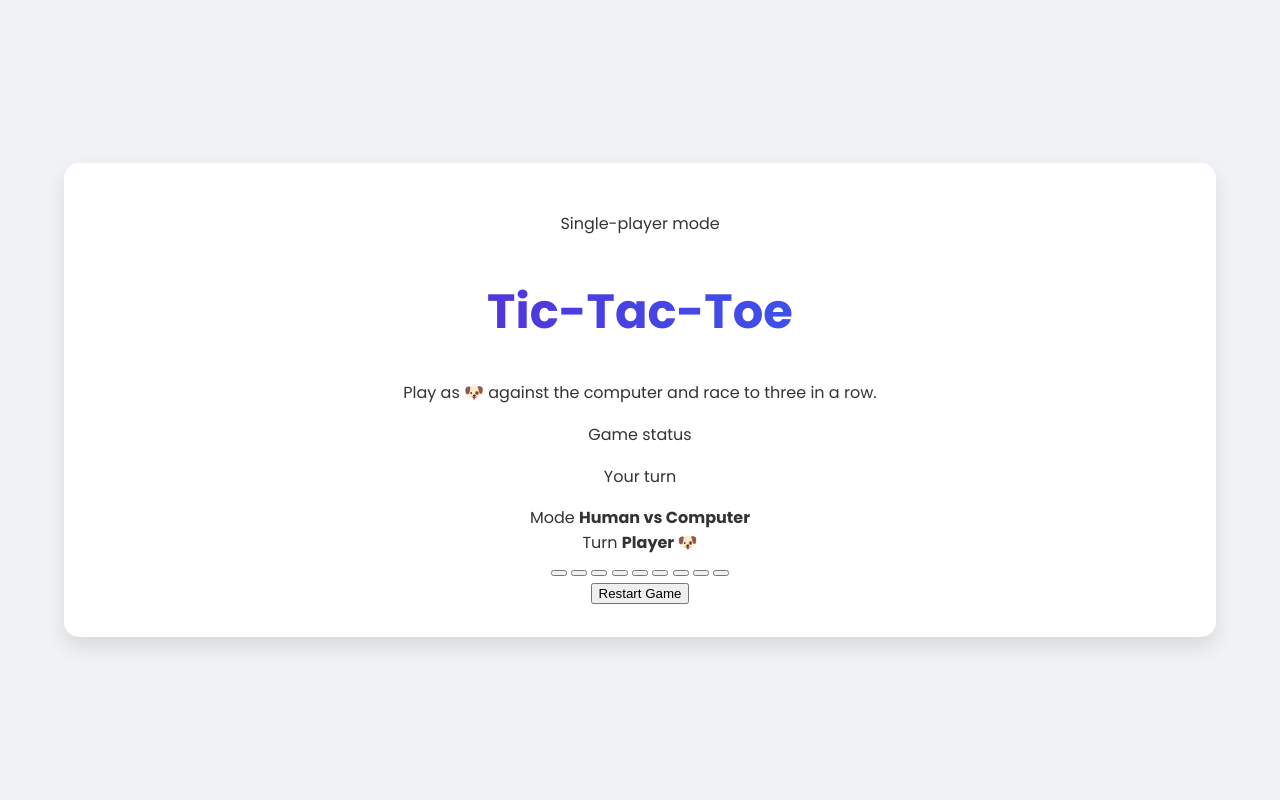
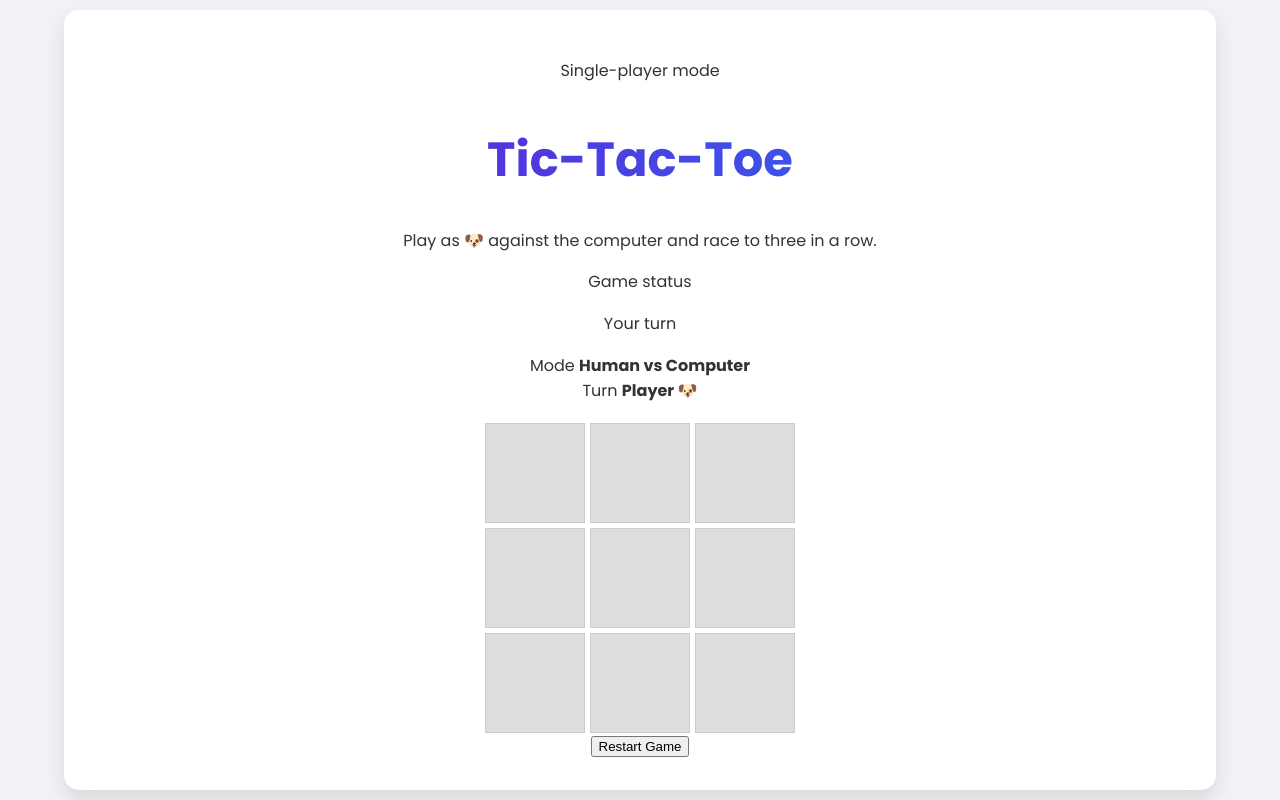
Before and after one commit to mitthalmotors/tictactoe, a plain HTML site: page tictactoe.html in a window 1280 px wide. Drawn offline with Linux system fonts and the light colour scheme.

Commit message:
fix(css): restore tic-tac-toe grid styles

```diff
--- a/styles.css
+++ b/styles.css
@@ -92,3 +92,40 @@ h1 {
     transform: translateY(0);
   }
 }
+
+.board {
+  display: grid;
+  grid-template-columns: repeat(3, 100px);
+  grid-template-rows: repeat(3, 100px);
+  gap: 5px;
+  margin-top: 20px;
+  justify-content: center;
+}
+
+.cell {
+  width: 100px;
+  height: 100px;
+  background-color: #ddd;
+  border: 1px solid #ccc;
+  display: flex;
+  justify-content: center;
+  align-items: center;
+  font-size: 2rem;
+  cursor: pointer;
+}
+
+.cell:hover {
+  background-color: #eee;
+}
+
+#game-status, #turn-info {
+    margin-top: 10px;
+    font-size: 1.2rem;
+}
+
+#restart-button {
+    margin-top: 20px;
+    padding: 10px 20px;
+    font-size: 1rem;
+    cursor: pointer;
+}
```
